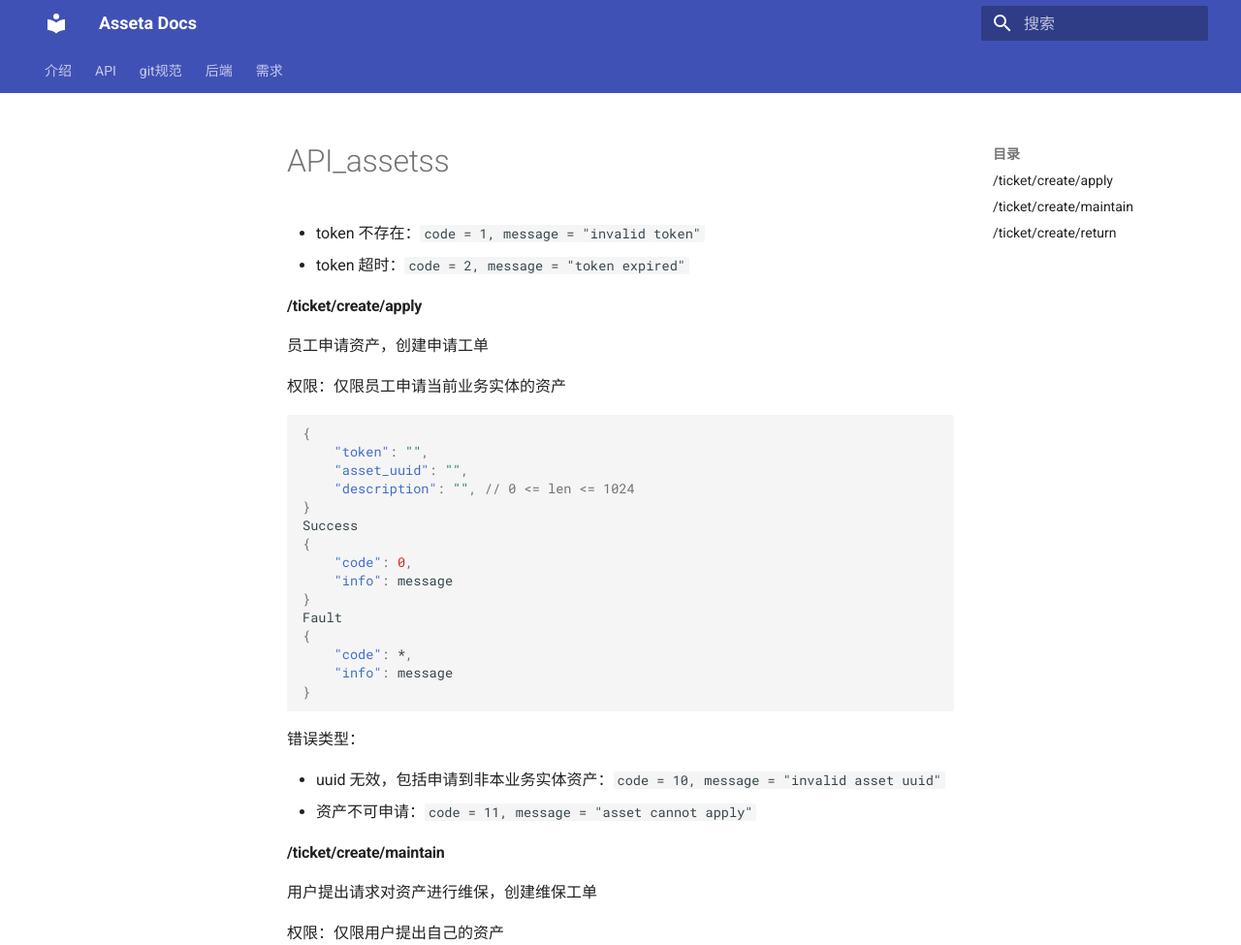
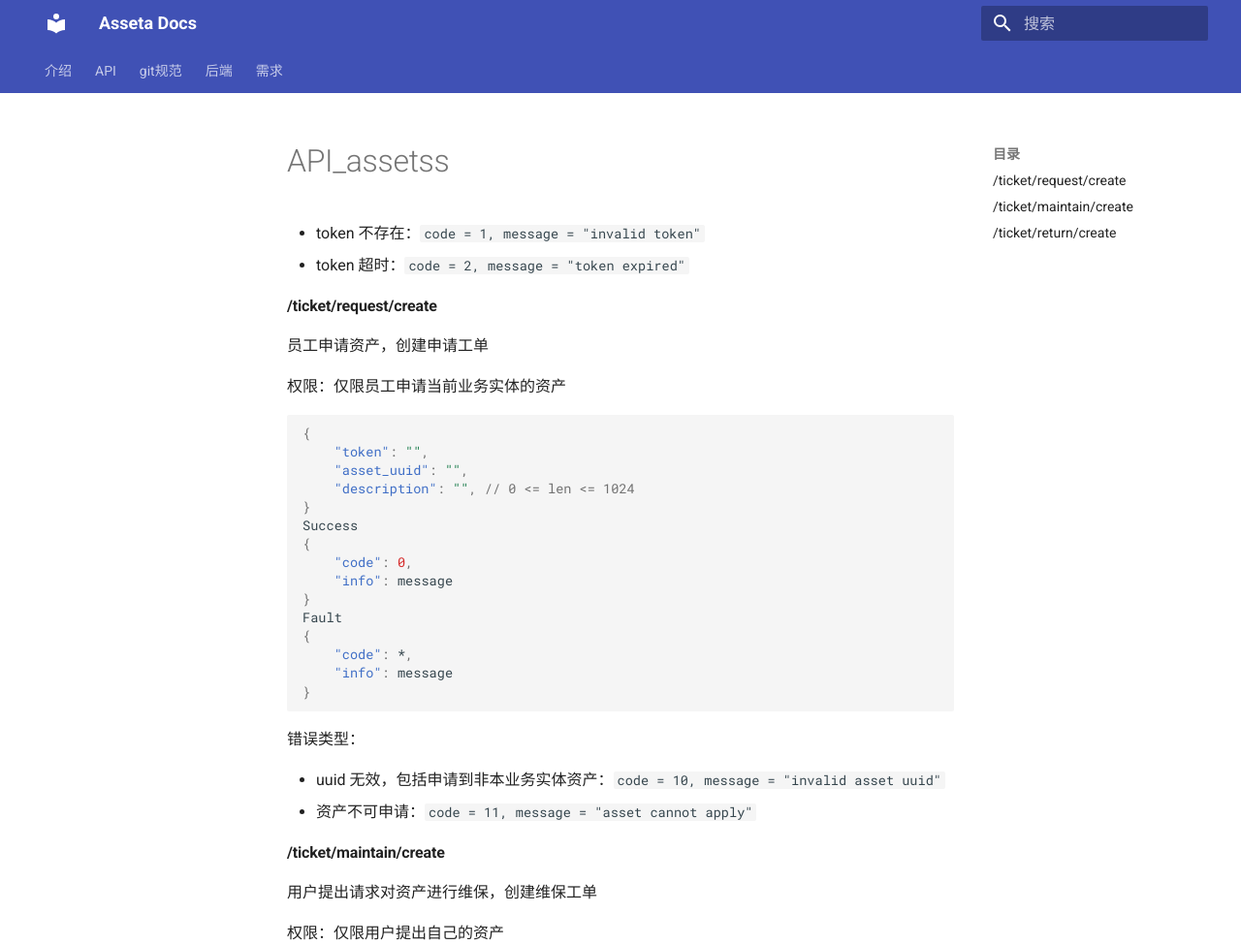
Before and after one commit to kuritas/asseta-docs, an MkDocs documentation site: the page built from docs/API/ticket.md, in a window 1280 px wide and 1400 px high. Shown: the top 975 px of the window at 97% size. Built offline with MkDocs 1.6.1 and Material for MkDocs 9.7.7, drawn with Linux system fonts in a browser that asks for light colours; some of the changed text lies outside the part shown.

Commit message:
rename a few apis

```diff
--- a/docs/API/ticket.md
+++ b/docs/API/ticket.md
@@ -3,7 +3,7 @@
 - token 不存在：`code = 1, message = "invalid token"`
 - token 超时：`code = 2, message = "token expired"`
 
-#### /ticket/create/apply
+#### /ticket/request/create
 
 员工申请资产，创建申请工单
 
@@ -32,7 +32,7 @@ Fault
 - uuid 无效，包括申请到非本业务实体资产：`code = 10, message = "invalid asset uuid"`
 - 资产不可申请：`code = 11, message = "asset cannot apply"`
 
-#### /ticket/create/maintain
+#### /ticket/maintain/create
 
 用户提出请求对资产进行维保，创建维保工单
 
@@ -61,7 +61,7 @@ Fault
 - uuid 无效：`code = 10, message = "invalid asset uuid"`
 - 资产不属于自己：`code = 11, message = "asset not belong to you"`
 
-#### /ticket/create/return
+#### /ticket/return/create
 
 员工申请归还资产，创建归还工单
 
```
